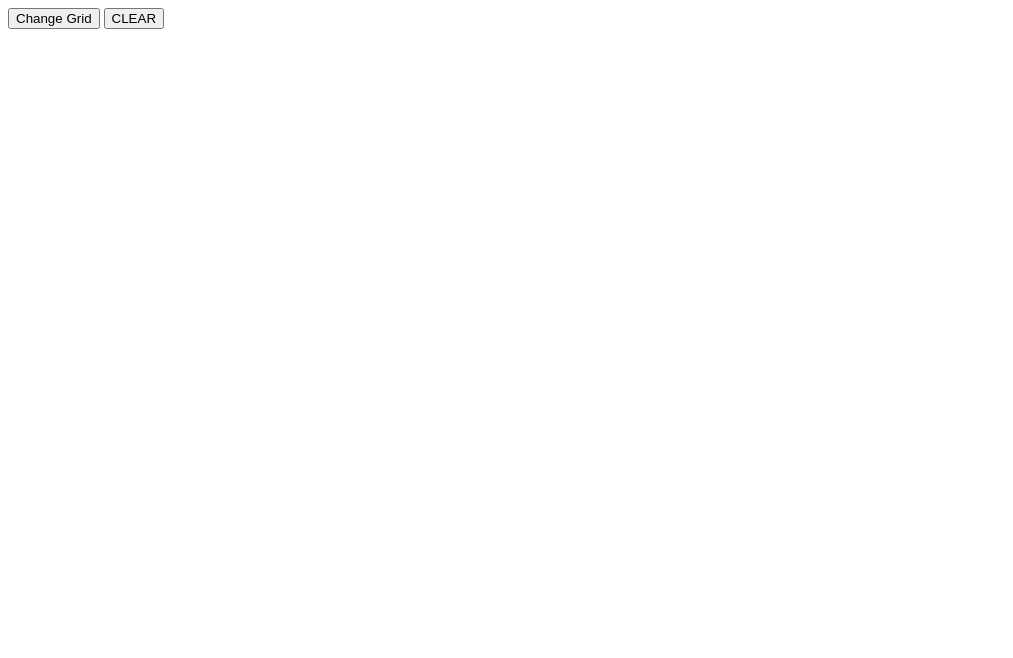
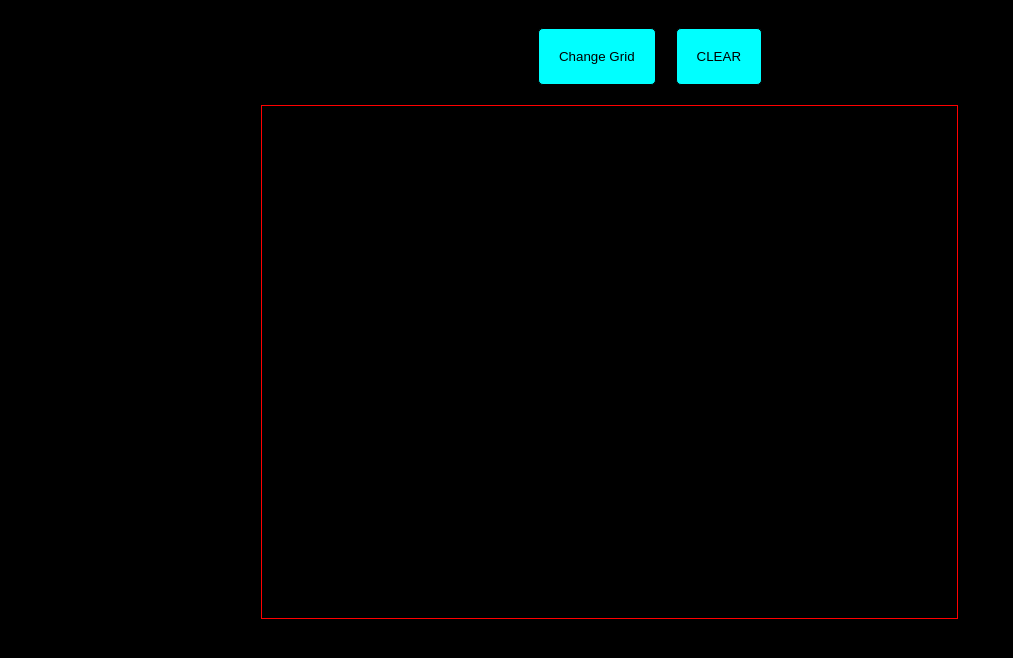
Before and after one commit to AshutoshMishra1615/Etch-a-scratch, a plain HTML site: page index.html in a window 1280 px wide. Shown: the whole page, without its empty margins (0-1013 px from the left). Drawn offline with Linux system fonts and the light colour scheme; the site is published under a folder, as on GitHub Pages, so addresses that start at the root find nothing.

Commit message:
Update index.html

```diff
--- a/index.html
+++ b/index.html
@@ -4,8 +4,8 @@
   <meta charset="UTF-8" />
   <meta name="viewport" content="width=device-width, initial-scale=1.0" />
   <title>Etch a Scratch</title>
-  <link href='/style.css' rel='stylesheet'>
-  <script defer type="text/javascript" src="/main.js"></script>
+  <link href='style.css' rel='stylesheet'>
+  <script defer type="text/javascript" src="main.js"></script>
 </head>
 <body>
   <div class="buttons">
```
